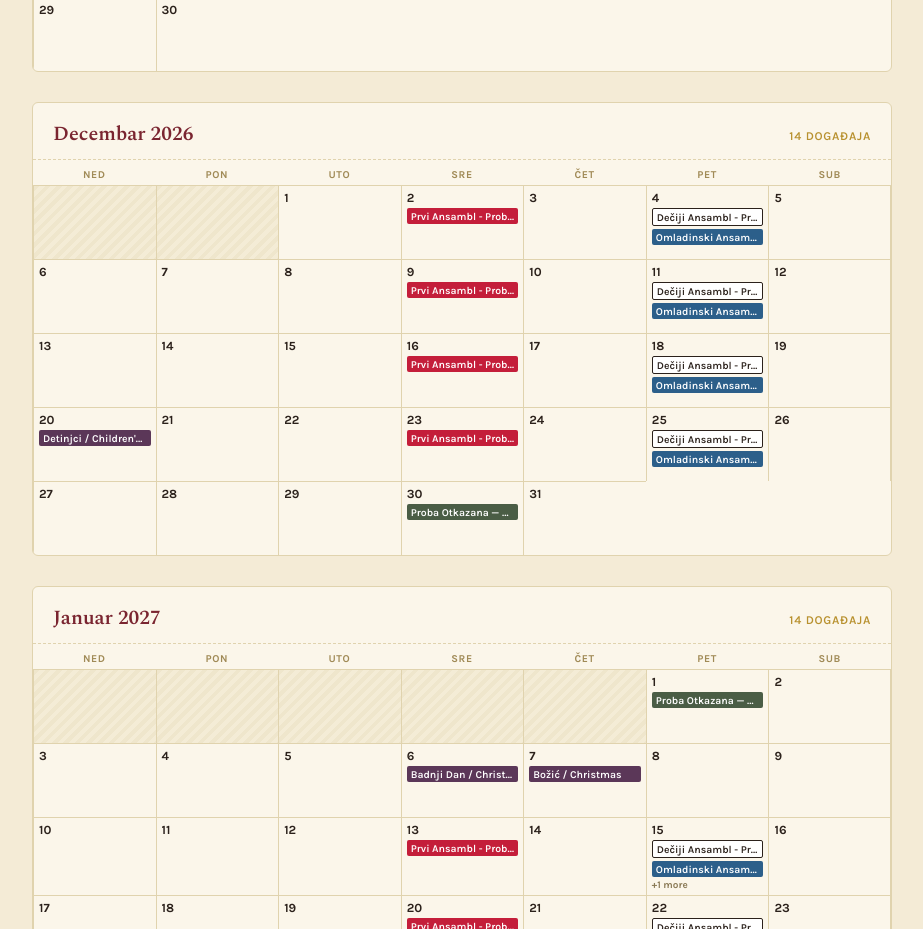
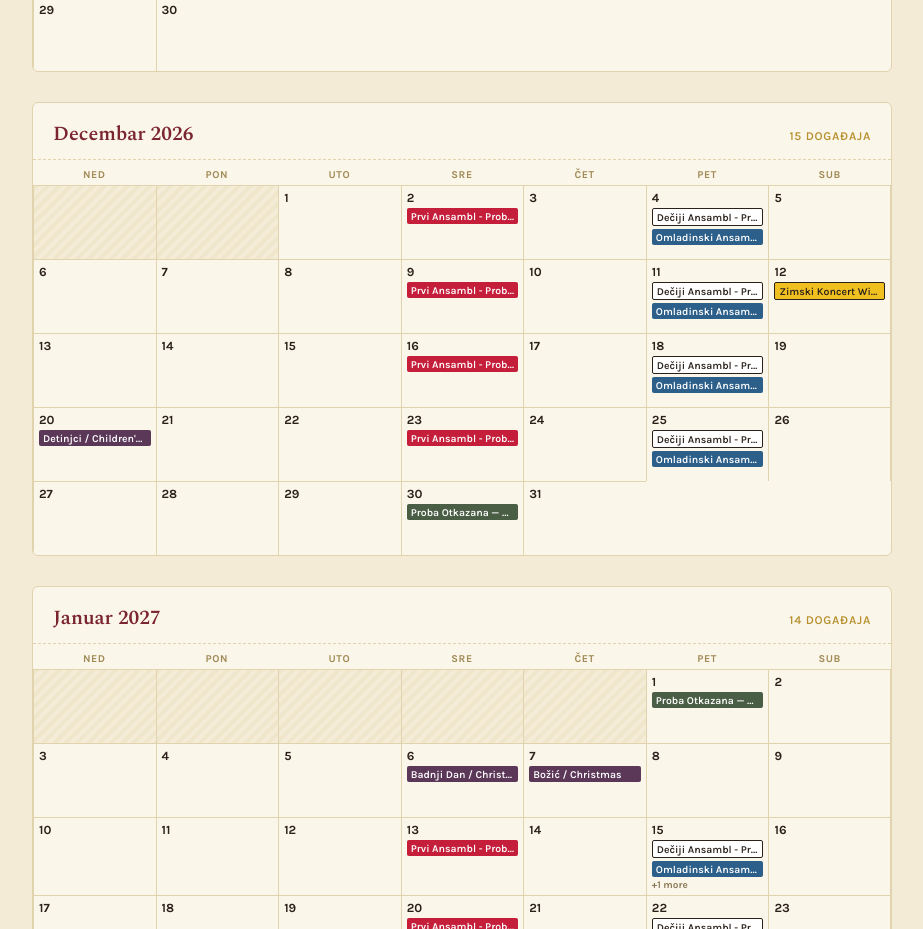
Before and after one commit to srpskibiser/Calendar-2026-2027, a plain HTML site: page index.html in a window 1280 px wide. Shown: the part 1689-2618 px from the top of the page, without its empty margins (178-1101 px from the left). Drawn offline with nearby package versions, Linux system fonts and the light colour scheme; a web font is replaced by a local one.

Commit message:
Add the Winter Wonderland Concert on December 12, 2026. (#2)
Record the St. Petersburg performance as a confirmed bilingual event and leave the Talija Art Co listing unchanged.

Co-authored-by: Cursor Agent <cursoragent@cursor.com>
Co-authored-by: srpskibiser <srpskibiser@users.noreply.github.com>

```diff
--- a/index.html
+++ b/index.html
@@ -415,7 +415,8 @@ const CANONICAL_TITLES = {
   'perf-kss-sveta-petka': 'Proslava Slave KSS Sveta Petka / Kolo Srpskih Sestara (KSS) — St. Petka Slava Celebration',
   'perf-sv-arhangel-mihailo': 'Proslava Slave Folklora Sv. Arhangela Mihaila / Folklore Slava Celebration — St. Archangel Michael',
   'perf-slava-crkve': 'Proslava Slave Crkve / Church Slava Celebration',
-  'perf-annual-concert': 'Godišnji Koncert / Annual Concert'
+  'perf-annual-concert': 'Godišnji Koncert / Annual Concert',
+  'perf-winter-wonderland': 'Zimski Koncert Winter Wonderland / Winter Wonderland Concert'
 };
 const RECURRING_TITLES = {
   'rec-senior-': 'Prvi Ansambl - Proba / Senior Ensemble Rehearsal',
@@ -500,6 +501,7 @@ function buildMainPerformances(){
     {id:'perf-serbfest-stpete', date:'2026-11-07', title:'SerbFest St. Pete', type:'performance', time:'', endTime:'', location:'St. Petersburg, FL', notes:''},
     {id:'perf-talija-art-co', date:'2026-11-21', title:'Talija Art Co Concert', type:'performance', time:'', endTime:'', location:'', notes:'Senior ensemble only'},
     {id:'perf-sv-arhangel-mihailo', date:'2026-11-22', title:'Proslava Slave Folklora Sv. Arhangela Mihaila / Folklore Slava Celebration — St. Archangel Michael', type:'performance', time:'', endTime:'', location:'', notes:''},
+    {id:'perf-winter-wonderland', date:'2026-12-12', title:'Zimski Koncert Winter Wonderland / Winter Wonderland Concert', type:'performance', time:'', endTime:'', location:'St. Petersburg, FL', notes:''},
     {id:'perf-slava-crkve', date:'2027-01-24', title:'Proslava Slave Crkve / Church Slava Celebration', type:'performance', time:'', endTime:'', location:'', notes:'Date to be confirmed'},
     {id:'perf-annual-concert', date:'2027-03-13', title:'Godišnji Koncert / Annual Concert', type:'performance', time:'', endTime:'', location:'', notes:''},
     {id:'perf-spiffs', date:'2027-03-06', title:'SPIFFS', type:'performance', time:'', endTime:'', location:'', notes:''}
```
